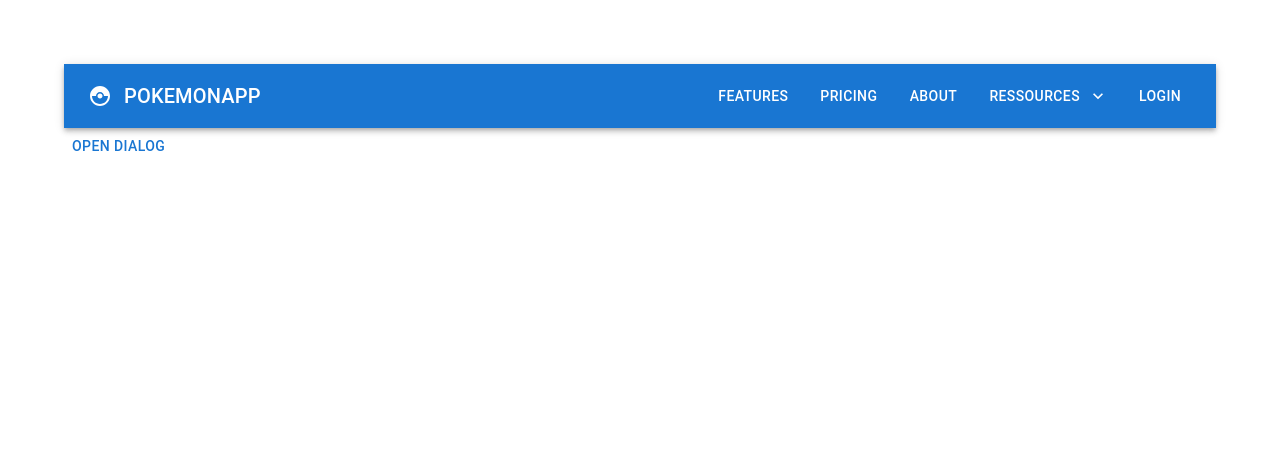
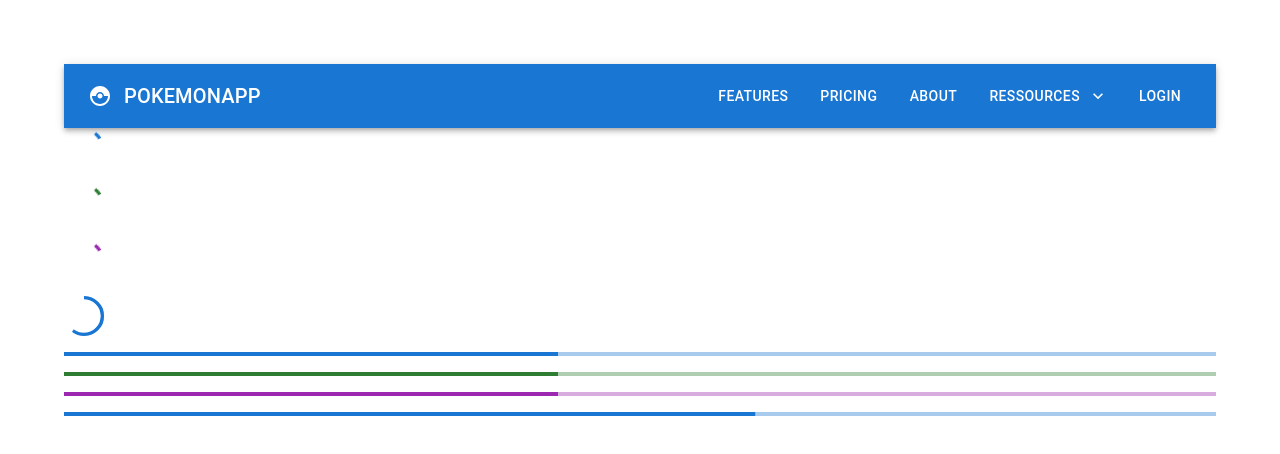
Before and after one commit to MrMic/react-mui, a React (Create React App) app: page / in a window 1280 px wide. Shown: the top 454 px of the page. Built offline with nearby package versions, Linux system fonts and the light colour scheme.

Commit message:
Progress Component

```diff
--- a/src/App.tsx
+++ b/src/App.tsx
@@ -1,6 +1,5 @@
-import { Dialog } from "@mui/material";
 import "./App.css";
-import { MuiDialog } from "./components/MuiDialog";
+// import { MuiDialog } from "./components/MuiDialog";
 // import { MuiAlert } from "./components/MuiAlert";
 // import { MuiChip } from "./components/MuiChip";
 // import { MuiList } from "./components/MuiList";
@@ -11,6 +10,7 @@
 // import { MuiDrawer } from "./components/MuiDrawer";
 // import { MuiLink } from "./components/MuiLink";
 import { MuiNavBar } from "./components/MuiNavBar";
+import { MuiProgress } from "./components/MuiProgress";
 // import { MuiSnackbar } from "./components/MuiSnackbar";
 // import { MuiTable } from "./components/MuiTable";
 // import { MuiTooltip } from "./components/MuiTooltip";
@@ -59,7 +59,8 @@
       {/* <MuiTable /> */}
       {/* <MuiAlert /> */}
       {/* <MuiSnackbar /> */}
-      <MuiDialog />
+      {/* <MuiDialog /> */}
+      <MuiProgress />
     </div>
   );
 }
--- /dev/null
+++ b/src/components/MuiProgress.tsx
@@ -0,0 +1,17 @@
+import { CircularProgress, LinearProgress, Stack } from "@mui/material";
+
+export const MuiProgress = () => {
+  return (
+    <Stack spacing={2}>
+      <CircularProgress />
+      <CircularProgress color="success" />
+      <CircularProgress color="secondary" />
+      <CircularProgress variant="determinate" value={60} />
+
+      <LinearProgress />
+      <LinearProgress color="success" />
+      <LinearProgress color="secondary" />
+      <LinearProgress variant="determinate" value={60} />
+    </Stack>
+  );
+};
```
